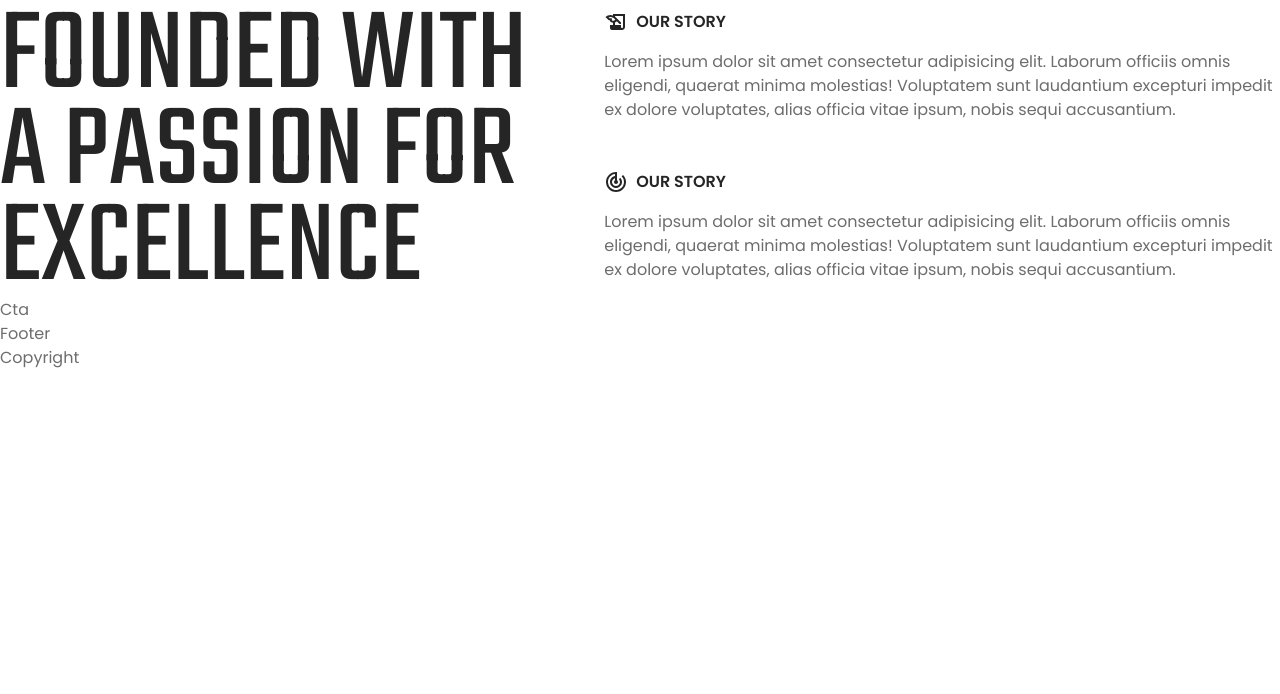
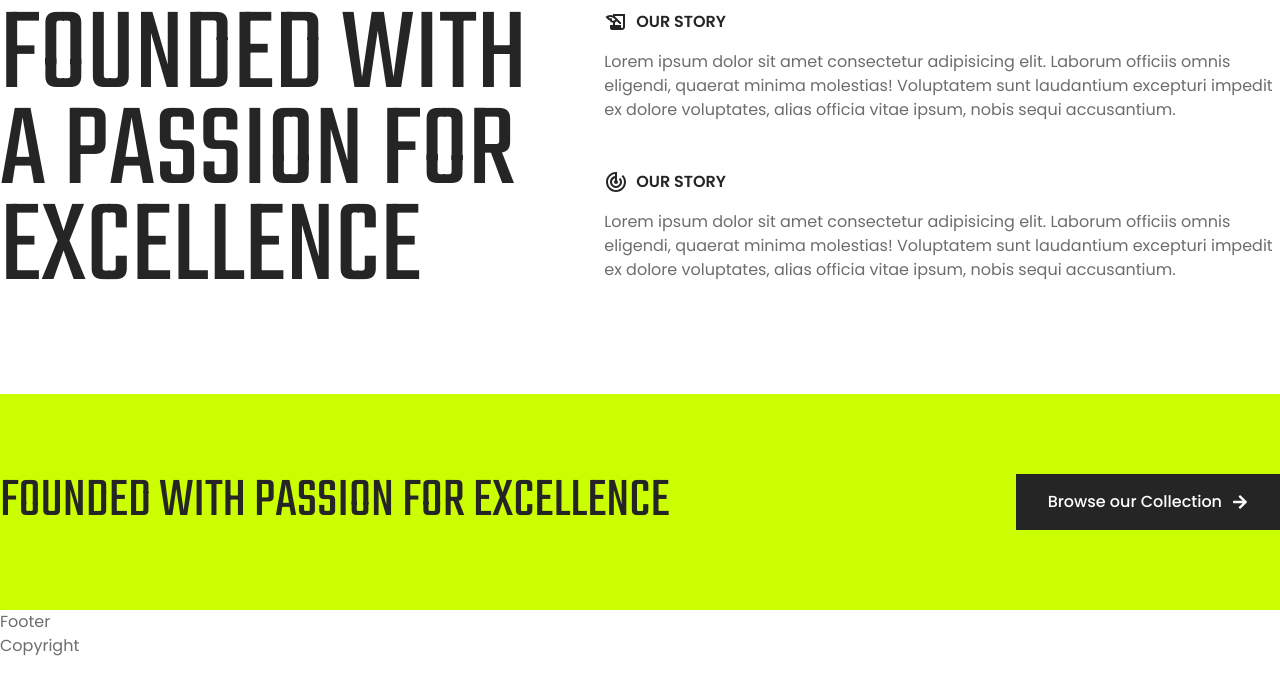
Before and after one commit to KRI5H03/venoma, a Next.js app: page / in a window 1280 px wide. Shown: the part 3626-4320 px from the top of the page. Built offline with nearby package versions, Linux system fonts and the light colour scheme.

Commit message:
completed one more part

```diff
--- a/app/globals.css
+++ b/app/globals.css
@@ -87,6 +87,10 @@ a.link-secondary {
   @apply bg-accent hover:bg-accent-hover transition-all duration-300;
 }
 
+.btn-primary{
+  @apply bg-primary hover:bg-primary/90 text-white transition-all duration-300;
+}
+
 .input {
   @apply h-[54px] border border-grey-200 outline-none;
 }
--- a/components/Cta.tsx
+++ b/components/Cta.tsx
@@ -1,8 +1,16 @@
 import React from 'react'
+import { FaArrowRight } from 'react-icons/fa'
 
 const Cta = () => {
   return (
-    <div>Cta</div>
+    <section className='mt-24 bg-accent py-20'>
+      <div className="container mx-auto">
+        <div className='flex flex-col xl:flex-row items-center justify-between'>
+          <h3 className='h3 text-center mb-6 xl:mb-0'>founded with passion for excellence</h3>
+          <button className='btn btn-primary gap-2.5'>Browse our Collection<FaArrowRight /></button>
+        </div>
+      </div>
+    </section>
   )
 }
 
```
